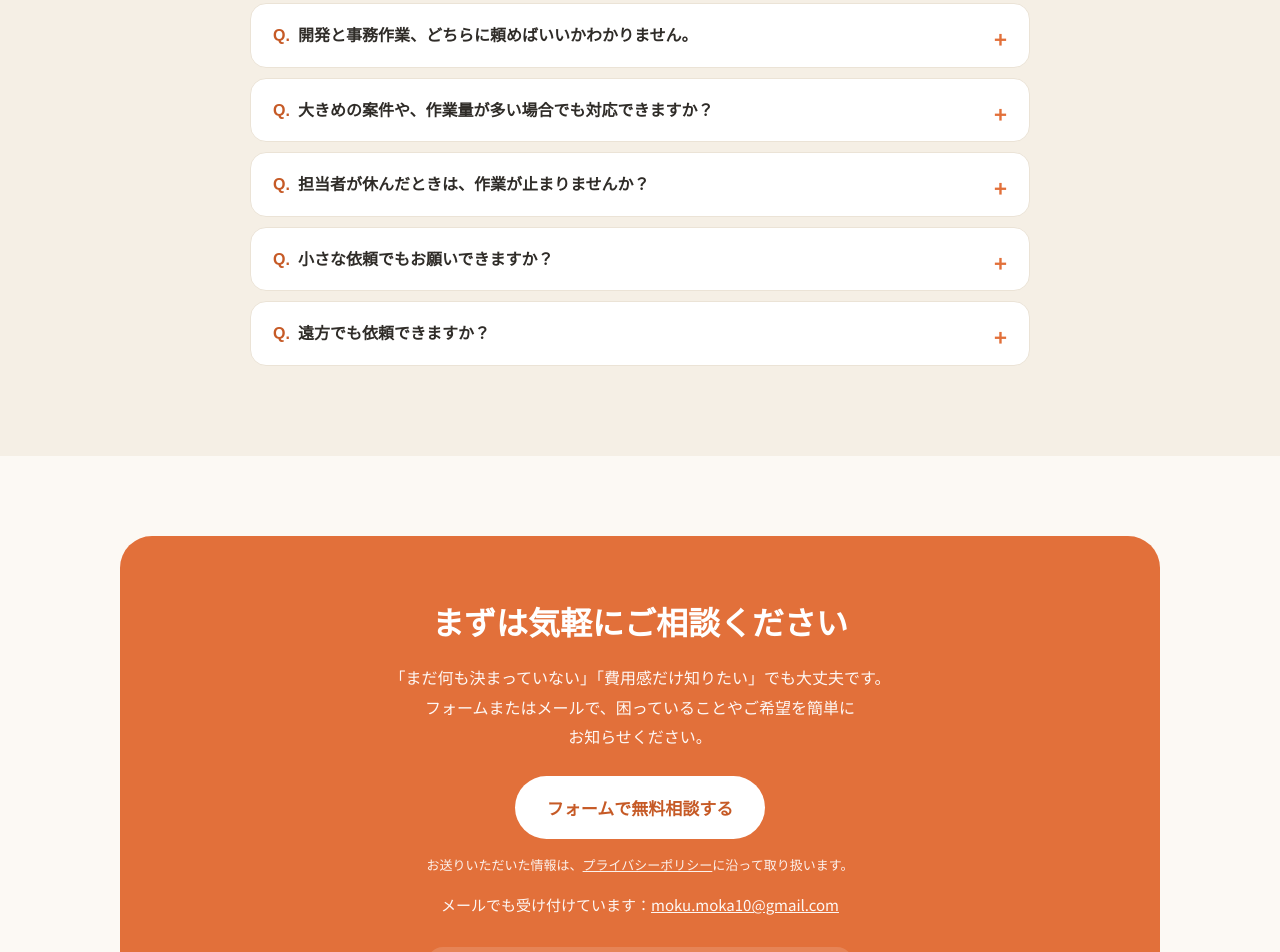
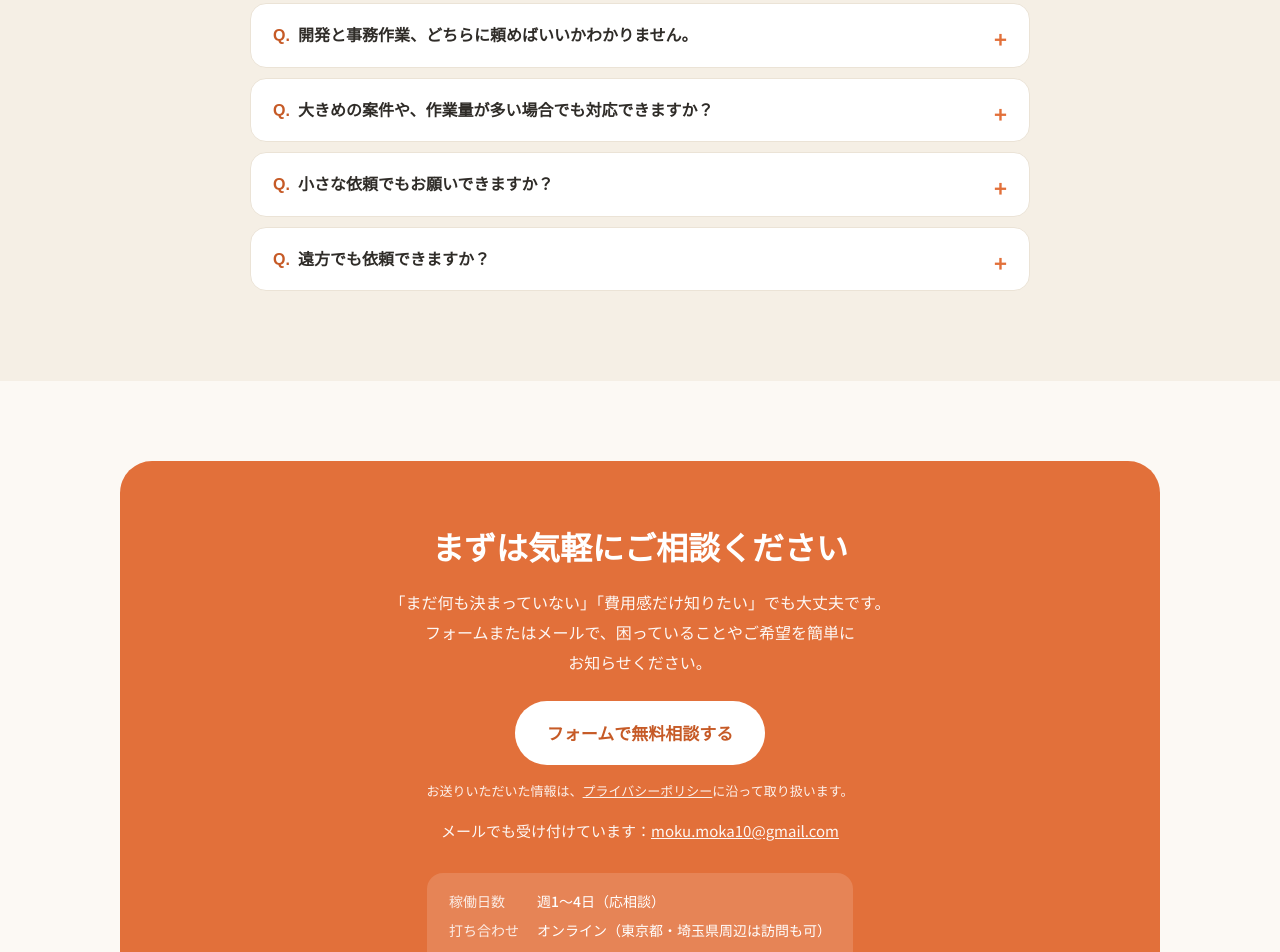
Before and after one commit to mokumokaai-cmyk/mokumokaai-cmyk.github.io, a plain HTML site: page index.html in a window 1280 px wide. Shown: the part 5358-6310 px from the top of the page. Drawn offline with Linux system fonts and the light colour scheme; a web font is replaced by a local one.

Commit message:
Remove absence FAQ
Co-Authored-By: Claude Opus 5.5 <noreply@anthropic.com>

```diff
--- a/index.html
+++ b/index.html
@@ -234,7 +234,6 @@
         <details><summary>相談したら、必ず契約しないといけませんか？</summary><p>いいえ。ご相談だけでも歓迎です。お話を伺ったうえで、ご依頼いただくかどうかはゆっくりご検討ください。</p></details>
         <details><summary>開発と事務作業、どちらに頼めばいいかわかりません。</summary><p>窓口はひとつなので、分けて考えなくて大丈夫です。お困りごとを伺って、仕組みを作るのがよいか、作業の代行がよいか、両方を組み合わせるのがよいかをご提案します。</p></details>
         <details><summary>大きめの案件や、作業量が多い場合でも対応できますか？</summary><p>はい。メンバーで分担し、並行して進めます。作業量に合わせて体制を調整しますので、まずは内容をお聞かせください。</p></details>
-        <details><summary>担当者が休んだときは、作業が止まりませんか？</summary><p>複数名で対応しているので、担当者が不在のときも別のメンバーが引き継ぎます。作業の手順や進み具合はチーム内で共有しながら進めます。</p></details>
         <details><summary>小さな依頼でもお願いできますか？</summary><p>はい。単発の作業や、スプレッドシートを使ったちょっとした自動化など、小さなご依頼からお受けしています。</p></details>
         <details><summary>遠方でも依頼できますか？</summary><p>オンライン（Google Meet、Zoomなど）で全国から対応しています。東京都・埼玉県周辺であれば、打ち合わせに伺うこともできます。</p></details>
       </div>
```
